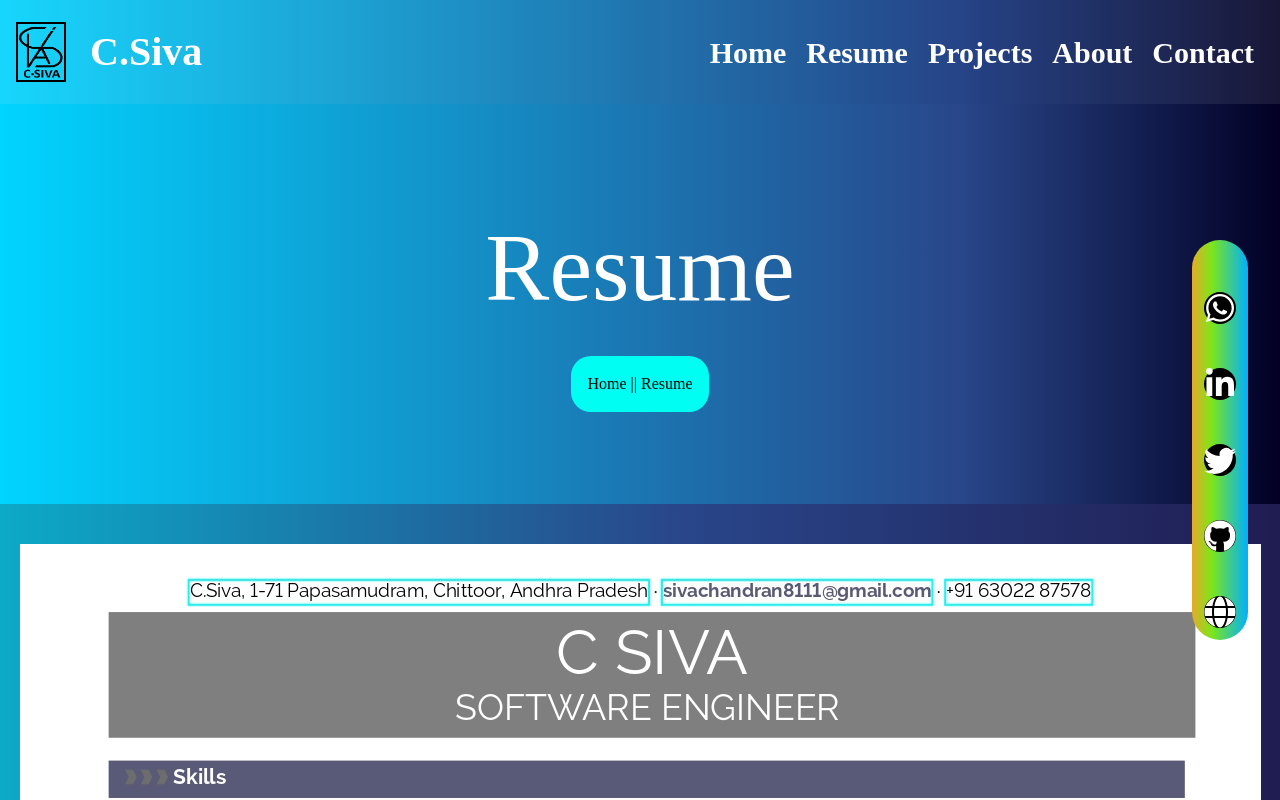
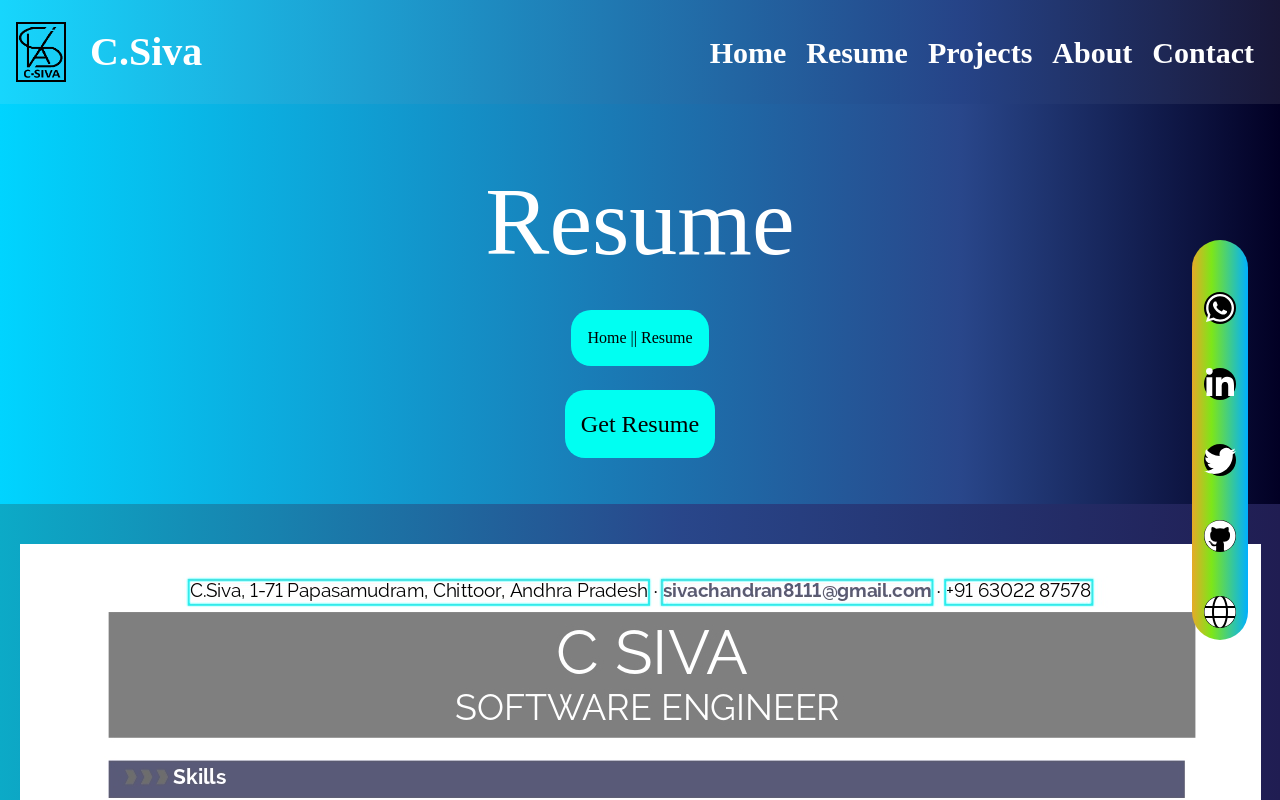
Before and after one commit to CSiva08/C_Siva_Protfolio, a React (Create React App) app: page /Resume in a window 1280 px wide. Built offline with nearby package versions, Linux system fonts and the light colour scheme.

Commit message:
Update Resume.js
resume button uncommented

```diff
--- a/src/Resume.js
+++ b/src/Resume.js
@@ -11,9 +11,9 @@ export const Resume = () => {
         <div className='resume_header'>
             <h1>Resume</h1>
                 <div className='resume_navigate'><p onClick={()=>Navigate('/')}>Home</p> || <p>Resume</p></div>
-            {/* <div className='resume_download'>
-                    <button onClick={() => window.open(resume_pdf, '_blank')}>Get Resume</button>
-            </div>  */}
+            { <div className='resume_download'>
+                    <button onClick={() => window.open(resume, '_blank')}>Get Resume</button>
+            </div>  }
         </div>
         <div className="resume_view">
             <img  src={resume} alt='Resume'/>
```
